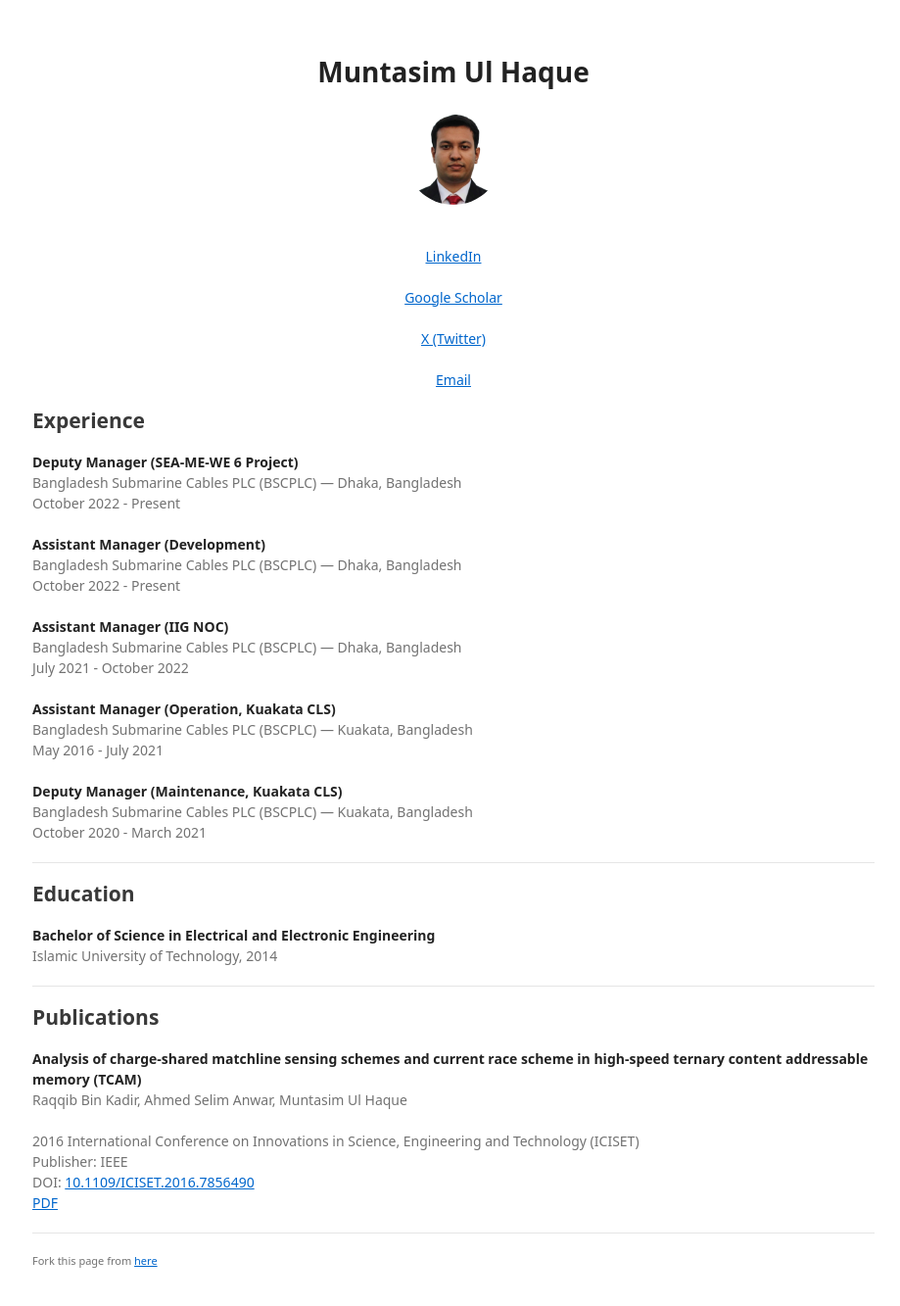
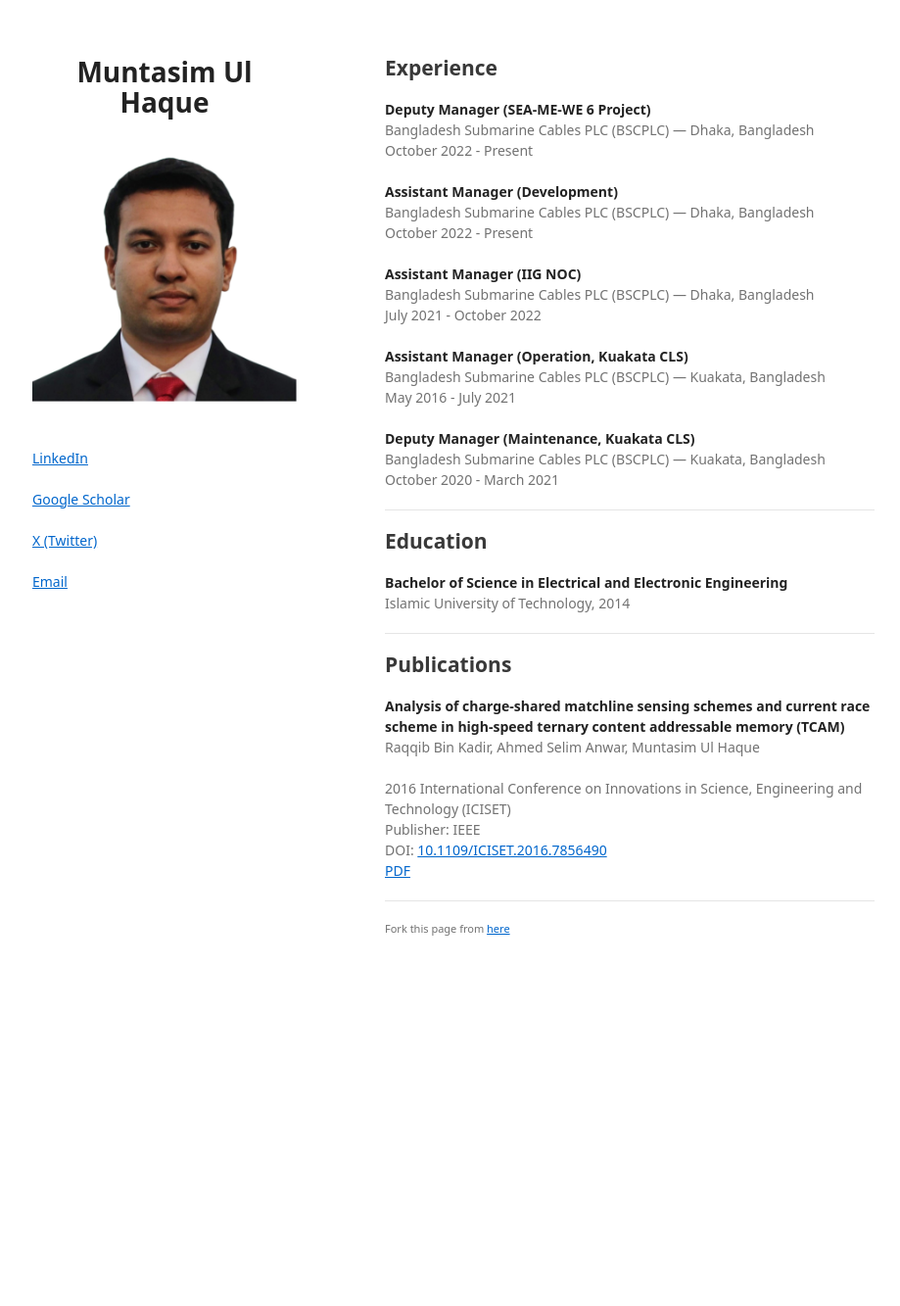
Before and after one commit to muntasimulhaque/muntasimulhaque.github.io, a Jekyll site: the page built from index.md, in a window 1280 px wide and 1400 px high. Shown: the top 1333 px of the window at 98% size, without its empty margins (177-1096 px from the left). Built offline with Jekyll 4.4.1, drawn with Linux system fonts in a browser that asks for light colours; our own code applies the rules of GitHub Pages for plain Markdown files; a script that is not in the unit is left out.

Commit message:
Update style.css

```diff
--- a/assets/css/style.css
+++ b/assets/css/style.css
@@ -96,12 +96,9 @@
 }
 
 header {
-  width: 100%; /* Full width */
-  float: none; /* Remove float */
-  position: static; /* Reset position */
-  text-align: center; /* Center content */
-  padding: 0 15px; /* Add padding */
-  box-sizing: border-box; /* Ensure padding is included in width */
+  width: 270px;
+  float: left;
+  position: fixed;
   -webkit-font-smoothing: subpixel-antialiased;
 }
 
@@ -122,12 +119,12 @@
   background: #f4f4f4;
   border-radius: 5px;
   border: 1px solid #e0e0e0;
-  width: 100%; /* Full width */
-  text-align: center; /* Center content */
+  width: 270px;
 }
 
 header li {
-  display: inline-block; /* Align items in a row */
+  width: 89px;
+  float: left;
   border-right: 1px solid #e0e0e0;
   height: 40px;
 }
@@ -167,6 +164,7 @@
 
 header ul li + li + li {
   border-right: none;
+  width: 89px;
 }
 
 header ul a strong {
@@ -175,19 +173,10 @@
   color: #222;
 }
 
-/* Style for the profile photo */
-header img {
-  width: 100px; /* Adjust size as needed */
-  height: 100px; /* Ensure height matches width for round shape */
-  border-radius: 50%; /* Make the image round */
-  display: block;
-  margin: 0 auto; /* Center the image */
-}
-
 section {
-  width: 100%; /* Full width */
+  width: 500px;
+  float: right;
   padding-bottom: 50px;
-  box-sizing: border-box; /* Ensure padding is included in width */
 }
 
 small {
@@ -202,12 +191,9 @@
 }
 
 footer {
-  width: 100%; /* Full width */
-  float: none; /* Remove float */
-  position: static; /* Reset position */
-  text-align: center; /* Center content */
-  padding: 0 15px; /* Add padding */
-  box-sizing: border-box; /* Ensure padding is included in width */
+  width: 270px;
+  float: left;
+  position: fixed;
   bottom: 50px;
   -webkit-font-smoothing: subpixel-antialiased;
 }
```
